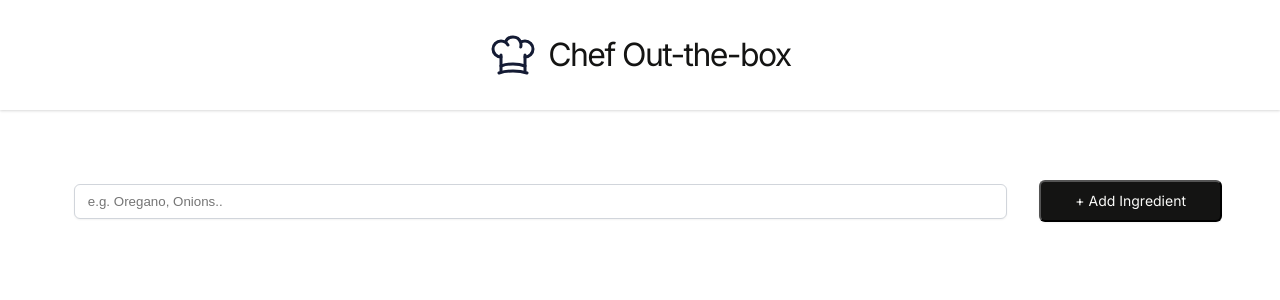
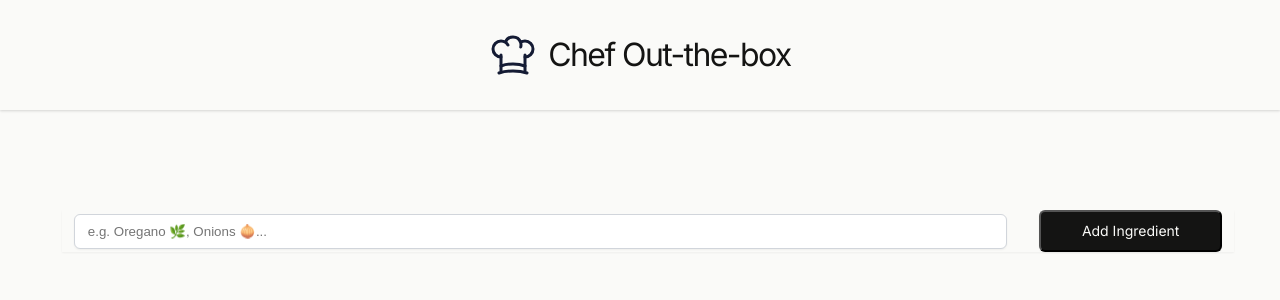
Before and after one commit to 5ku11Cru5h3r/Chef-OutOftheBox, a React (Vite) app: page / in a window 1280 px wide. Shown: the top 300 px of the page. Built offline with nearby package versions, Linux system fonts and the light colour scheme.

Commit message:
frontend ready

```diff
--- a/src/App.css
+++ b/src/App.css
@@ -1,3 +1,8 @@
+body{
+  margin:0;
+  font-family: Inter,sans-seriff;
+  background-color: #FAFAF8;
+}
 header{
   display: flex;
   justify-content: center;
@@ -28,9 +33,12 @@ main >form{
   margin-left: 2em;
   margin-right: 1rem;
   flex-shrink: 0;
+  flex-grow: 1;
+
   flex-wrap: wrap;
   align-items: center;
   justify-content: center;
+   box-shadow: 0px 1px 2px 0px rgba(0, 0, 0, 0.05);
 }
 .inputfield{
 /* width: 24em; */
@@ -69,3 +77,51 @@ transition: 30ms;
   /* box-shadow: 0 4px 8px 0 rgba(0,0,0,0.10); */
   transition: all 0.15s ease;
 }
+main{
+  /* margin : 90px; */
+  padding: 30px 30px 10px
+}
+ul.ingredients_list{
+  margin-bottom: 48px;
+}
+
+ul.ingredients_list > li{
+  color: #475467;
+}
+
+.get-recipe{
+  display: flex;
+  justify-content: space-between;
+  align-items: center;
+    border-radius: 8px;
+    background: linear-gradient(47deg, #cb7a0f 0%, #f9faf8cc 60%);
+    /* background: #F0EFEB; */
+    padding: 10px 28px;
+    /* min-width: 700px;
+    max-width: 800px; */
+}
+.get-recipe h3{
+  font-size: 1.125rem;
+    font-weight: 500;
+    line-height: 24px;
+}
+#onHand{
+  color: #cd241b;
+}
+.get-recipe p {
+    color: #6B7280;
+    font-size: 0.875rem;
+    line-height: 20px;
+}
+
+.get-recipe button {
+    border: none;
+    border-radius: 6px;
+    background: #D17557;
+    box-shadow: 0px 1px 2px 0px rgba(0, 0, 0, 0.05);
+    color: #FAFAF8;
+    padding: 9px 17px;
+    font-family: Inter, sans-serif;
+    font-size: 0.875rem;
+    cursor: pointer;
+}
--- a/src/components/Main.jsx
+++ b/src/components/Main.jsx
@@ -1,35 +1,56 @@
 import { useState } from "react";
-export default function Main(){
+export default function Main() {
   // const ingredients = ["Chicken", "Oregano", "Tomatoes"];
-    let [ingredients,funcky] = useState([]);
-    const  ListOfIngredients=ingredients.map(ingredient =>(<li key={ingredient}>{ingredient}</li>))
+  let [ingredients, funcky] = useState([]);
+  const ListOfIngredients = ingredients.map((ingredient) => (
+    <li key={ingredient}>{ingredient}</li>
+  ));
 
-    function onFormSubmit(event){
+  // function onFormSubmit(event){
 
-        event.preventDefault()
-        const formdata = new FormData(event.currentTarget)
-        const newIngredient = formdata.get("ingredient")
+  //     event.preventDefault()
+  //     const formdata = new FormData(event.currentTarget)
+  //     const newIngredient = formdata.get("ingredient")
+  //     if (newIngredient && !ingredients.includes(newIngredient)) {
+  //         funcky(prev => [...prev, newIngredient]);
+  //     }
+  //     // ingredients.push(newIngredient);
+  //     // console.log(newIngredient)
+  //     // console.log("Form Submitted")
+  // }
+  function onFormSubmit(formdata) {
+    const newIngredient = formdata.get("ingredient");
     if (newIngredient && !ingredients.includes(newIngredient)) {
-            funcky(prev => [...prev, newIngredient]);
+      funcky((prev) => [...prev, newIngredient.charAt(0).toUpperCase() + newIngredient.slice(1)]);
     }
-        // ingredients.push(newIngredient);
-        // console.log(newIngredient)
-        // console.log("Form Submitted")
   }
-    return(
+  return (
     <main>
-            <form onSubmit={onFormSubmit}>
-            <input type="text"
+      <form action={onFormSubmit}>
+        <input
+          type="text"
           aria-label="Add ingredient"
-            placeholder="e.g. Oregano, Onions.."
+          placeholder="e.g. Oregano 🌿, Onions 🧅..."
           name="ingredient"
           className="inputfield"
         />
-            <button className="AddIngredient" >+ Add Ingredient</button>
+        <button className="AddIngredient">Add Ingredient</button>
       </form>
-            <ul>
+      {ingredients.length > 0 && (
+        <section>
+          <h2 id="onHand">Ingredients on hand 🫴:</h2>
+          <ul className="ingredients_list" aria-live="polite">
             {ListOfIngredients}
           </ul>
+          <div className="get-recipe">
+            <div>
+            <h3>Ready for a recipe?</h3>
+            <p>Generate a recipe from the items you have on hand.</p>
+            </div>
+            <button>Get Recipe</button>
+          </div>
+        </section>
+      )}
     </main>
-    )
+  );
 }
```
Lines whose indentation alone changed are shown as unchanged.
